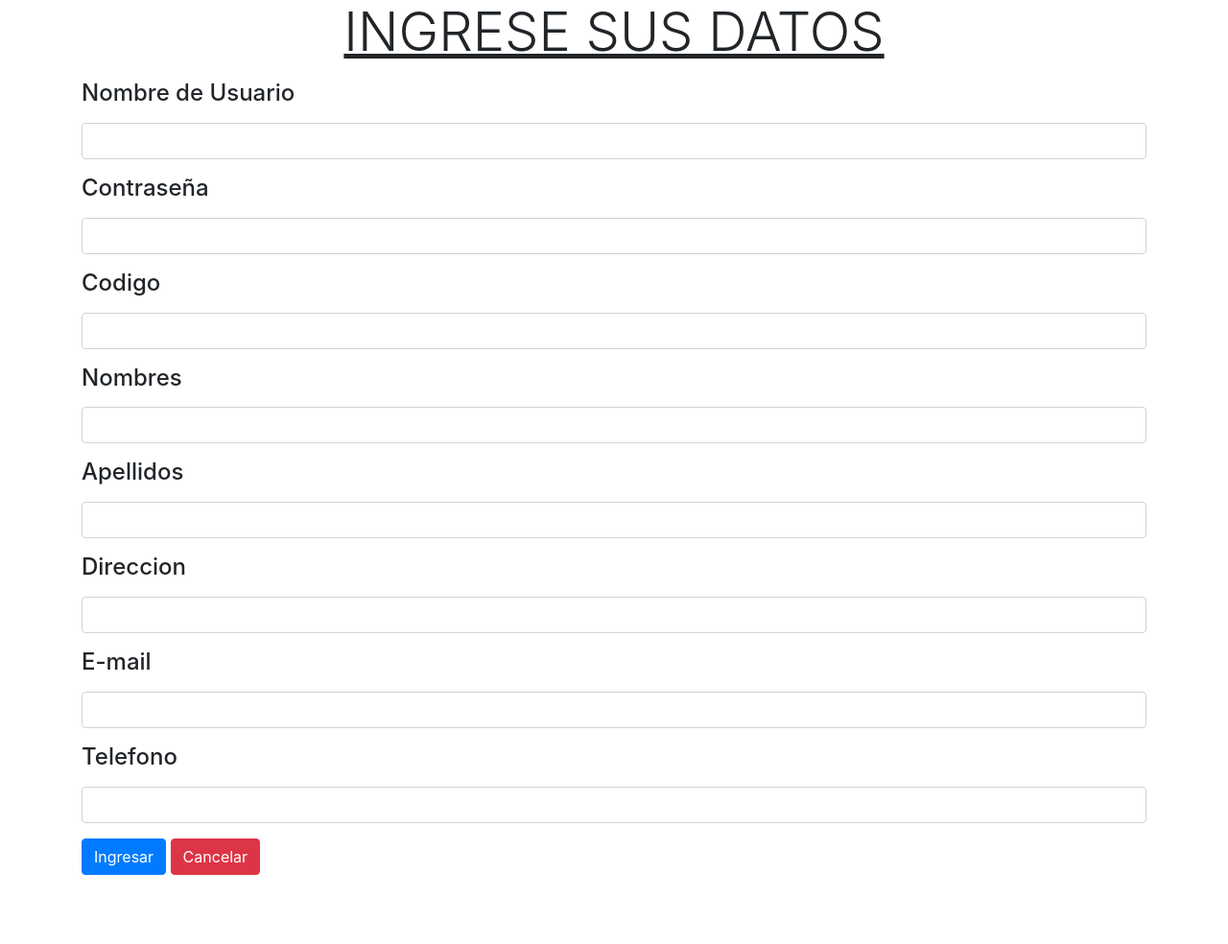
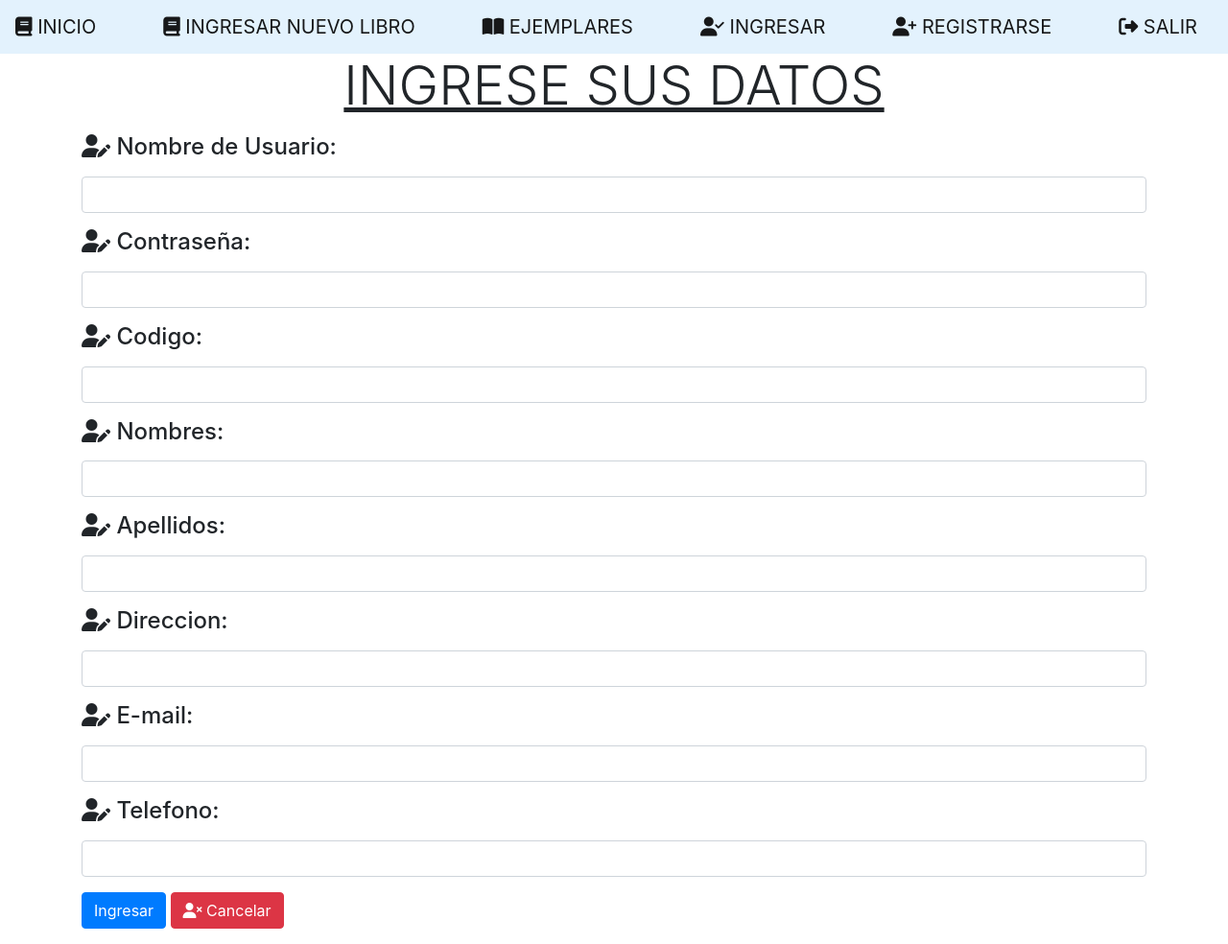
Before and after one commit to MedalitContreras/SisBibliotecaG02, a CodeIgniter app: page /SisBibliotecaG02/Login/registro in a window 1280 px wide. Shown: the whole page at 96% size. Before the commit the page ends 912 px from the top, so only its background shows below. Run offline with CodeIgniter, Linux system fonts and the light colour scheme; some libraries are stand-ins or nearby versions.

Commit message:
haciendo arreglos

```diff
--- a/bibliotecag2/application/views/login/registro.php
+++ b/bibliotecag2/application/views/login/registro.php
@@ -1,43 +1,57 @@
+<nav class="navbar navbar-light" style="background-color: #e3f2fd;">
+  <a  href="<?php echo base_url('usuario/regresar') ?>" class="navbar-brand" href="#"><i class="fas fa-book"></i> INICIO</a>
+
+  <a  href="<?php echo base_url('usuario/formulario') ?>" class="navbar-brand" href="#"><i class="fas fa-book"></i> INGRESAR NUEVO LIBRO</a>
+
+  <a  href="<?php echo base_url('usuario/ejemplar') ?>"  class="navbar-brand" href="#"><i class="fas fa-book-open"></i> EJEMPLARES </a>
+
+  <a href="<?php echo base_url('Login'); ?>" class="navbar-brand" href="#"><i class="fas fa-user-check"></i> INGRESAR</a>
+
+  <a href="<?php echo base_url('Login/registro'); ?>" class="navbar-brand" href="#"><i class="fas fa-user-plus"></i> REGISTRARSE</a>
+
+  <a href="<?php echo base_url('Login/salir'); ?>" class="navbar-brand" href="#"><i class="fas fa-sign-out-alt"></i> SALIR</a>
+
+</nav>
 <title>REGISTRARSE</title>
 <div  class="container">
 <h2 align="center" class="display-4"><p><u>INGRESE SUS DATOS</u></p></h2>
 <form action="<?php echo base_url('Login/guardar'); ?>" method="post">
 <div class="form-group" >
             <div class="form-group">
-                <label><h4>Nombre de Usuario</h4></label>
+                <label><h4><i class="fas fa-user-edit"></i> Nombre de Usuario: </h4></label>
                 <input type="text" class="form-control" name="usua_login" >
             </div>
             <div class="form-group">
-                <label><h4>Contraseña</h4></label>
+                <label><h4><i class="fas fa-user-edit"></i> Contraseña: </h4></label>
                 <input type="password" class="form-control" name="usua_password">
             </div>
             <div class="form-group">
-                <label><h4>Codigo</h4></label>
+                <label><h4><i class="fas fa-user-edit"></i> Codigo: </h4></label>
                 <input type="number" class="form-control" name="usua_codigo" >
             </div>
             <div class="form-group">
-                <label><h4>Nombres</h4></label>
+                <label><h4><i class="fas fa-user-edit"></i> Nombres: </h4></label>
                 <input type="text" class="form-control" name="usua_nombres" >
             </div>
             <div class="form-group">
-                <label><h4>Apellidos</h4></label>
+                <label><h4><i class="fas fa-user-edit"></i> Apellidos:</h4></label>
                 <input type="text" class="form-control" name="usua_apellidos" >
             </div>
             <div class="form-group">
-                <label><h4>Direccion</h4></label>
+                <label><h4><i class="fas fa-user-edit"></i> Direccion: </h4></label>
                 <input type="text" class="form-control" name="usua_direccion" >
             </div>
             <div class="form-group">
-                <label><h4>E-mail</h4></label>
+                <label><h4><i class="fas fa-user-edit"></i> E-mail: </h4></label>
                 <input type="email" class="form-control" name="usua_email" >
             </div>
             <div class="form-group">
-                <label><h4>Telefono</h4></label>
+                <label><h4><i class="fas fa-user-edit"></i> Telefono: </h4></label>
                 <input type="number" class="form-control" name="usua_telefono" >
             </div>
             <div class="form-group">
                 <td colspan="2"><input type="submit"  class="btn btn-primary" value="Ingresar"></td>
-                <a  href="<?php echo base_url('usuario/regresar') ?>" type="submit" class="btn btn-danger" >Cancelar</a>
+                <a  href="<?php echo base_url('usuario/regresar') ?>" type="submit" class="btn btn-danger" ><i class="fas fa-user-times"></i> Cancelar</a>
             </div>
 </div>
 </div>
--- a/bibliotecag2/application/views/usuario/ejemplar.php
+++ b/bibliotecag2/application/views/usuario/ejemplar.php
@@ -11,7 +11,7 @@
 
   <a href="<?php echo base_url('Login/salir'); ?>" class="navbar-brand" href="#"><i class="fas fa-sign-out-alt"></i> SALIR</a>
 
-  </nav>
+</nav>
 <h2 align="center" class="display-4"><P class="text-info">EJEMPLARES</P></h2>
 <br>
 
--- a/bibliotecag2/application/views/usuario/perfil.php
+++ b/bibliotecag2/application/views/usuario/perfil.php
@@ -1,7 +1,7 @@
 <div class="libros">
   <img src="../imagenes/libros.png" width="150" height="150" >
   <h2  class="display-4">Biblioteca</h2>
-  <h2  class="display-4">Virtual</h2>
+  <h2  class="display-4"> Virtual</h2>
 </div>
 
 
@@ -12,12 +12,12 @@
 
   <a  href="<?php echo base_url('usuario/ejemplar') ?>"  class="navbar-brand" href="#"><i class="fas fa-book-open"></i> EJEMPLARES </a>
 
-  <a href="<?php echo base_url('Login'); ?>" class="navbar-brand" href="#"><i class="fas fa-user-check"></i> INGRESAR</a>
-
   <a href="<?php echo base_url('Welcome/confidencial'); ?>" class="navbar-brand" href="#"><i class="fas fa-user-secret"></i> CONFIDENCIAL</a>
 
   <a href="<?php echo base_url('Login/registro'); ?>" class="navbar-brand" href="#"><i class="fas fa-user-plus"></i> REGISTRARSE</a>
 
+  <a href="<?php echo base_url('Login'); ?>" class="navbar-brand" href="#"><i class="fas fa-user-check"></i> INGRESAR</a>
+
   <a href="<?php echo base_url('Login/salir'); ?>" class="navbar-brand" href="#"><i class="fas fa-sign-out-alt"></i> SALIR</a>
 
   </nav>
```
Also changed, not shown: bibliotecag2/application/views/login/login.php (+19 -3 lines), bibliotecag2/application/views/usuario/categoria.php (+14 -0 lines), bibliotecag2/application/views/usuario/editar.php (+14 -0 lines), bibliotecag2/application/views/usuario/formulario.php (+13 -0 lines).
